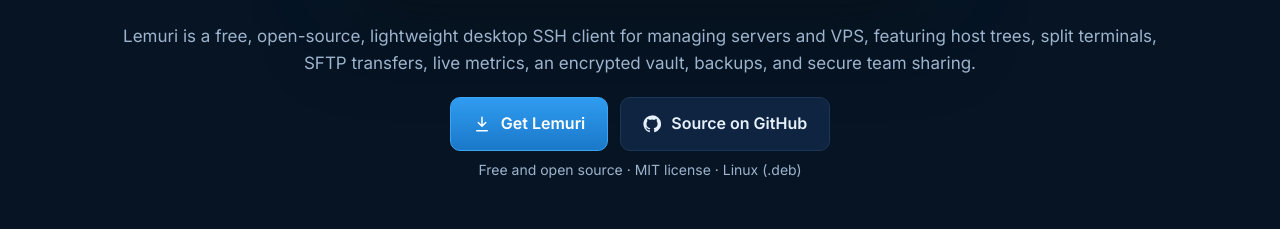
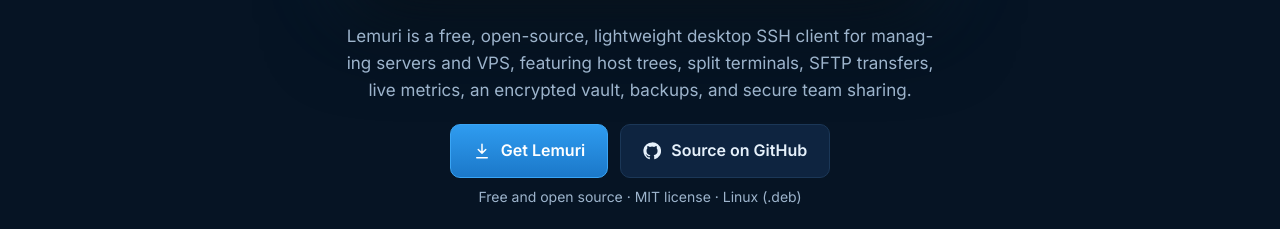
Before and after one commit to getlemuri/getlemuri.github.io, a plain HTML site: page index.html in a window 1280 px wide. Shown: the part 571-800 px from the top of the page. Drawn offline with Linux system fonts and the light colour scheme; animation ran at ten frames a second.

Commit message:
Opening block: description justified to the video's width

```diff
--- a/index.html
+++ b/index.html
@@ -156,7 +156,7 @@
   .hero .headline { display: flex; align-items: center; justify-content: center; gap: 6px; }
   .hero .headline #swirl { flex: none; width: clamp(64px, 11vw, 150px); height: clamp(64px, 11vw, 150px); margin: 0; }
   .hero .pitch h1 { margin: 0; font-size: clamp(22px, 5.2vw, 54px); white-space: nowrap; }
-  .hero .cta .subtitle { max-width: 1080px; margin: 0 auto 20px; font-size: 17px; }
+  .hero .cta .subtitle { max-width: max(min(100%, 1100px, calc((100vh - 470px) * 16 / 9)), min(100%, 560px)); margin: 0 auto 20px; font-size: 17px; text-align: justify; text-align-last: center; hyphens: auto; }
   /* As wide as the screen's height lets it be, so the buttons stay in view too. */
   .film { margin: 12px auto 0; width: min(100%, 1100px, calc((100vh - 470px) * 16 / 9)); min-width: min(100%, 560px); }
   .hero .cta { margin-top: 26px; }
```
